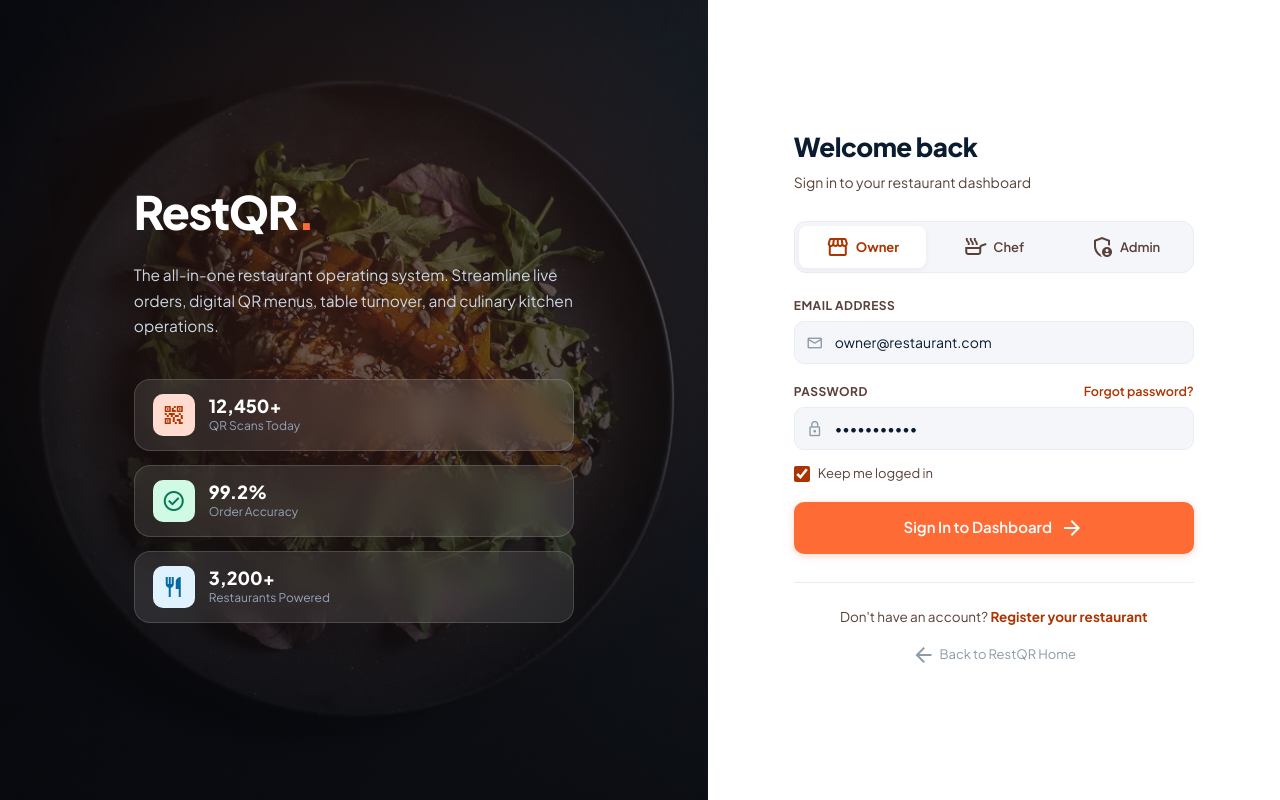
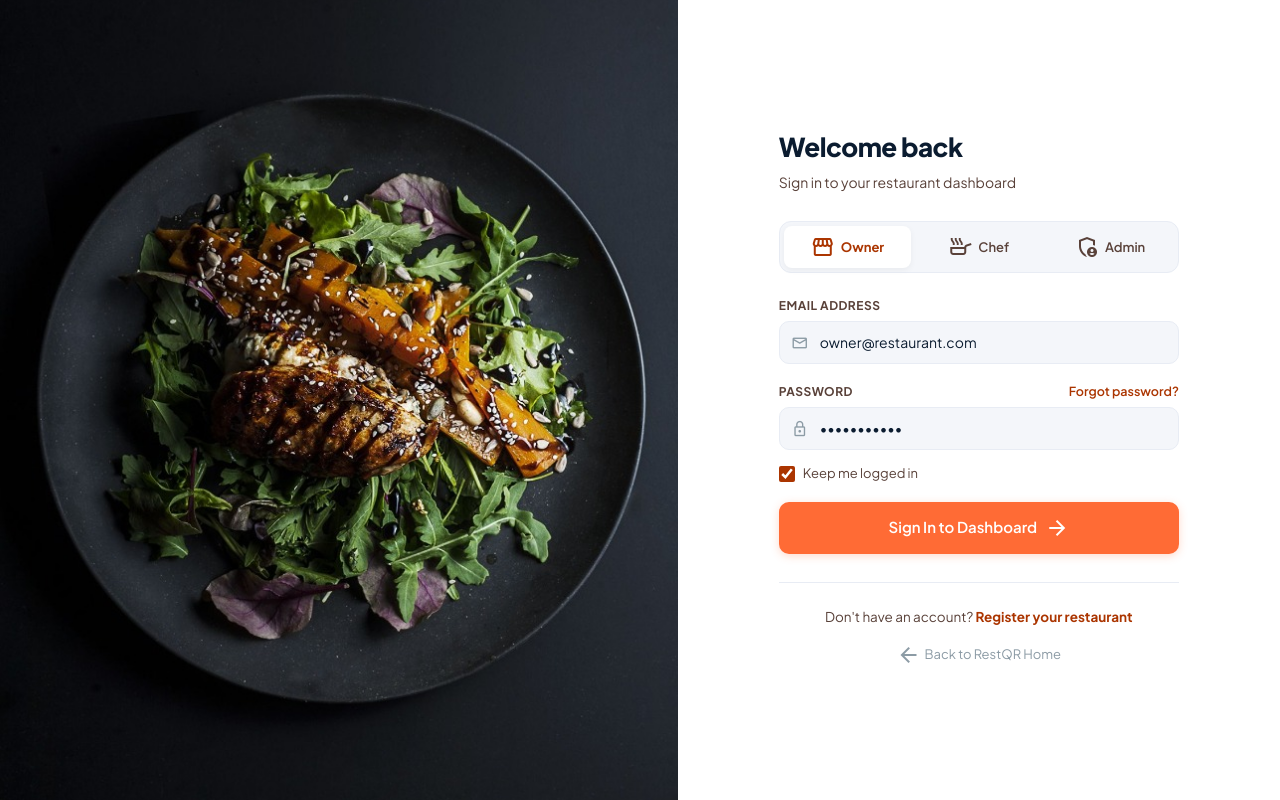
Before and after one commit to VishalRajExe/restaurant-qr-menu-deploy, an Angular app in the folder restaurant-qr-menu-frontend/: page /login in a window 1280 px wide. Built offline with nearby package versions, Linux system fonts and the light colour scheme.

Commit message:
feat: display clean full-bleed food dish photo on login page without text overlay

```diff
--- a/restaurant-qr-menu-frontend/src/app/pages/login/login.css
+++ b/restaurant-qr-menu-frontend/src/app/pages/login/login.css
@@ -7,23 +7,13 @@
 
 /* Left Hero Showcase */
 .lezato-login-hero {
-  flex: 1.1;
-  background: linear-gradient(180deg, rgba(8, 10, 15, 0.6) 0%, rgba(8, 10, 15, 0.82) 100%), url('/img/login-hero.jpg');
+  flex: 1.15;
+  background-image: url('/img/login-hero.jpg');
   background-size: cover;
   background-position: center center;
+  background-repeat: no-repeat;
   position: relative;
-  display: flex;
-  align-items: center;
-  justify-content: center;
-  padding: 60px 48px;
-  overflow: hidden;
-}
-
-.login-hero-overlay {
-  position: absolute;
-  inset: 0;
-  background: radial-gradient(circle at 50% 40%, rgba(255, 107, 53, 0.15) 0%, transparent 70%);
-  pointer-events: none;
+  min-height: 100vh;
 }
 
 .login-hero-content {
--- a/restaurant-qr-menu-frontend/src/app/pages/login/login.html
+++ b/restaurant-qr-menu-frontend/src/app/pages/login/login.html
@@ -3,51 +3,8 @@
      ═══════════════════════════════════════════════════════════ -->
 <div class="lezato-login-root">
 
-  <!-- Left Branded Showcase Panel -->
-  <div class="lezato-login-hero">
-    <div class="login-hero-overlay"></div>
-    <div class="login-hero-content">
-      <div class="lezato-login-brand">
-        <h1 class="lezato-login-logo">RestQR<span class="dot">.</span></h1>
-        <p class="lezato-login-tagline">
-          The all-in-one restaurant operating system. Streamline live orders, digital QR menus, table turnover, and culinary kitchen operations.
-        </p>
-      </div>
-
-      <!-- Floating Stat Cards -->
-      <div class="login-hero-stats">
-        <div class="stat-pill">
-          <div class="stat-pill-icon" style="background:#ffdbd0;color:#ab3500">
-            <span class="material-symbols-outlined">qr_code_2</span>
-          </div>
-          <div>
-            <div class="stat-pill-val">12,450+</div>
-            <div class="stat-pill-lbl">QR Scans Today</div>
-          </div>
-        </div>
-
-        <div class="stat-pill">
-          <div class="stat-pill-icon" style="background:#d1fae5;color:#047857">
-            <span class="material-symbols-outlined">check_circle</span>
-          </div>
-          <div>
-            <div class="stat-pill-val">99.2%</div>
-            <div class="stat-pill-lbl">Order Accuracy</div>
-          </div>
-        </div>
-
-        <div class="stat-pill">
-          <div class="stat-pill-icon" style="background:#e0f2fe;color:#0369a1">
-            <span class="material-symbols-outlined">restaurant</span>
-          </div>
-          <div>
-            <div class="stat-pill-val">3,200+</div>
-            <div class="stat-pill-lbl">Restaurants Powered</div>
-          </div>
-        </div>
-      </div>
-    </div>
-  </div>
+  <!-- Left Showcase Image Panel -->
+  <div class="lezato-login-hero"></div>
 
   <!-- Right Login Form Panel -->
   <div class="lezato-login-panel">
```
